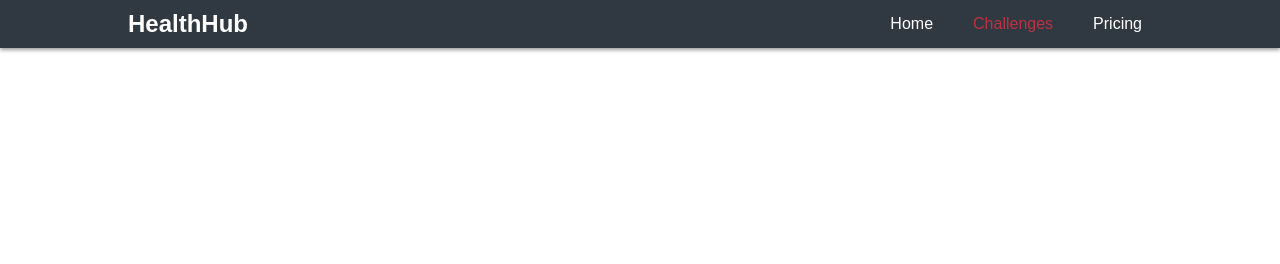
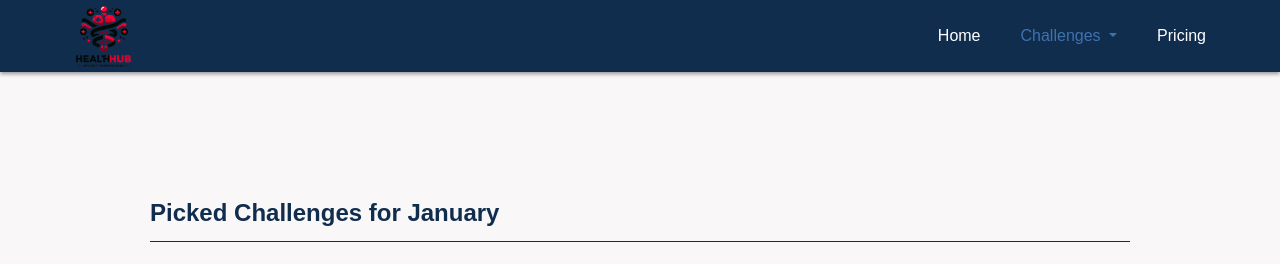
Before and after one commit to R4m4n2/HealthHub, a plain HTML site: page Challenges/userPicks.html in a window 1280 px wide. Drawn offline with nearby package versions, Linux system fonts and the light colour scheme.

Commit message:
Structured the userPicks.html page and changed the styling a bit

```diff
--- a/Challenges/challenges.css
+++ b/Challenges/challenges.css
@@ -83,7 +83,8 @@ body {
 .dropdown-menu {
   display: none; /* Hide dropdown by default */
   position: absolute; /* Position relative to the parent element */
-  background-color: #303841; /* Background color of dropdown */
+  background-color: var(--fourth-color); /* Background color of dropdown */
+  list-style: none;
   min-width: 200px; /* Minimum width of dropdown */
   box-shadow: 0px 8px 16px 0px rgba(0, 0, 0, 0.2); /* Dropdown shadow */
   z-index: 1; /* Ensure dropdown appears on top */
@@ -211,7 +212,7 @@ body {
 .challenge .challengeTitle {
   /* background-color: #f7f7f7; */
   color: var(--fourth-color);
-  padding-top: 20px;
+  padding-top: 15px;
   font-size: 18px;
   text-align: center;
   font-weight: bolder;
--- a/Challenges/userPicks.css
+++ b/Challenges/userPicks.css
@@ -1,6 +1,21 @@
+/* New Color Scheme */
+:root {
+  /* Very light color, suitable for backgrounds, light themes, subtle borders */
+  --first-color: #f9f7f7;
+
+  /* Soft light blue, good for gentle contrasts, header/footer backgrounds, subtle highlights */
+  --second-color: #dbe2ef;
+
+  /* Medium vibrant blue, ideal for primary buttons, text links, important headings */
+  --third-color: #3f72af;
+
+  /* Dark navy blue, great for readable text, depth-creating backgrounds, strong contrasts */
+  --fourth-color: #112d4e;
+}
+
 body {
   font-family: Arial, Helvetica, sans-serif;
-  background-color: white;
+  background-color: var(--first-color);
   height: 100%;
   width: 100%;
   margin: 0;
@@ -10,18 +25,18 @@ body {
 
 /* Custom Navbar Styles */
 .custom-navbar {
-  background-color: #303841; /* Navbar background color */
-  padding: 10px 0; /* Padding for the navbar */
-  box-shadow: 0 2px 4px rgba(0, 0, 0, 0.4); /* Optional: Adds a shadow effect */
-  position: fixed; /* Fix the navbar to the top */
-  top: 0; /* Align to the top of the page */
-  left: 0; /* Align to the left of the page */
-  width: 100%; /* Navbar spans the entire width */
-  z-index: 1000; /* Ensure the navbar stays on top of other elements */
+  background-color: var(--fourth-color);
+  padding: 0.25rem 0; /* Reduced padding */
+  box-shadow: 0 2px 4px rgba(0, 0, 0, 0.4);
+  position: fixed;
+  top: 0;
+  left: 0;
+  width: 100%;
+  z-index: 1000;
 }
 
 .navbar-container {
-  width: 80%;
+  width: 90%;
   margin: 0 auto;
   display: flex;
   justify-content: space-between;
@@ -29,10 +44,15 @@ body {
 }
 
 .navbar-logo {
-  color: white; /* Logo text color */
-  text-decoration: none;
-  font-size: 24px; /* Logo font size */
-  font-weight: bold;
+  display: flex;
+  align-items: center;
+}
+
+.logo {
+  height: 5rem; /* Adjusted logo height */
+  width: auto;
+  margin-top: -0.5rem; /* Negative margin for vertical alignment */
+  margin-bottom: -0.5rem;
 }
 
 .navbar-links {
@@ -56,14 +76,14 @@ body {
 
 .navbar-links a:hover,
 .navbar-links a.active {
-  color: #be3144; /* Menu item hover and active state color */
+  color: var(--third-color); /* Menu item hover and active state color */
 }
 
 /* Dropdown Menu Styles */
 .dropdown-menu {
   display: none; /* Hide dropdown by default */
   position: absolute; /* Position relative to the parent element */
-  background-color: #303841; /* Background color of dropdown */
+  background-color: var(--fourth-color); /* Background color of dropdown */
   min-width: 200px; /* Minimum width of dropdown */
   box-shadow: 0px 8px 16px 0px rgba(0, 0, 0, 0.2); /* Dropdown shadow */
   z-index: 1; /* Ensure dropdown appears on top */
@@ -86,9 +106,43 @@ body {
   background-color: transparent !important;
 }
 
+.challenge-category {
+  margin-top: 200px;
+  margin-right: 150px;
+  margin-left: 150px;
+  margin-bottom: 50px;
+}
+
+.explore-title {
+  padding-bottom: 15px;
+  border-bottom: solid 1px var(--fourth-color);
+  font-size: 24px;
+  font-weight: bolder;
+  line-height: 26px;
+  margin-bottom: 0;
+  margin-top: 0;
+  color: var(--fourth-color);
+}
+
+/* Category Containers */
+.category-container {
+  margin-right: auto;
+  margin-left: auto;
+  margin-bottom: 150px;
+}
+
+/* Challenges Container */
+.challenges-container {
+  display: flex;
+  flex-wrap: wrap;
+  justify-content: center;
+  gap: 25px;
+  margin-top: 30px;
+}
+
 /* Individual Challenge Card */
 .challenge {
-  border: 1px solid #ddd;
+  border: transparent;
   border-radius: 10px;
   overflow: hidden;
   width: 400px; /* Adjust as needed */
@@ -96,6 +150,7 @@ body {
   flex-direction: column; /* Stack children vertically */
   justify-content: space-between; /* Space between children */
   height: auto;
+  background-color: var(--second-color);
 }
 
 .challenge img {
@@ -112,23 +167,24 @@ body {
 
 .challenge .challengeTitle {
   /* background-color: #f7f7f7; */
-  color: #303841;
-  padding-top: 20px;
+  color: var(--fourth-color);
+  padding-top: 15px;
   font-size: 18px;
   text-align: center;
+  font-weight: bolder;
 }
 
 .challenge .challengeInfo {
-  padding: 10px;
-  font-size: 14px;
-  color: #303841;
+  padding: 0 10px;
+  font-size: 15px;
+  color: var(--fourth-color);
   text-align: center;
+  font-weight: lighter;
+  font-style: italic;
 }
 
-/* Challenges Container */
-.challenges-container {
-  display: flex;
-  flex-wrap: wrap;
-  justify-content: center;
-  gap: 25px;
+.category-container {
+  margin-right: auto;
+  margin-left: auto;
+  margin-bottom: 150px;
 }
--- a/Challenges/userPicks.html
+++ b/Challenges/userPicks.html
@@ -3,19 +3,25 @@
 
 <head>
     <title>User's Picked Challenges</title>
+    <!-- Bootstrap -->
+    <link rel="stylesheet" href="https://cdn.jsdelivr.net/npm/bootstrap@5.3.2/dist/css/bootstrap.min.css"
+        integrity="sha384-T3c6CoIi6uLrA9TneNEoa7RxnatzjcDSCmG1MXxSR1GAsXEV/Dwwykc2MPK8M2HN" crossorigin="anonymous">
+    <script defer src="https://cdn.jsdelivr.net/npm/bootstrap@5.3.2/dist/js/bootstrap.min.js"
+        integrity="sha384-BBtl+eGJRgqQAUMxJ7pMwbEyER4l1g+O15P+16Ep7Q9Q+zqX6gSbd85u4mG4QzX+"
+        crossorigin="anonymous"></script>
+    <!-- Bootstrap -->
     <link rel="stylesheet" type="text/css" href="userPicks.css">
 </head>
 
 <body>
-
     <nav class="custom-navbar">
         <div class="navbar-container">
-            <a href="#" class="navbar-logo">HealthHub</a>
+            <a href="#" class="navbar-logo"><img class="logo" src="/HealthHub/Logo.png" alt=""></a>
             <ul class="navbar-links">
                 <li><a href="#">Home</a></li>
                 <li class="dropdown">
                     <a href="challenges.html" class="active dropdown-toggle" id="navbarDropdown" role="button"
-                        data-bs-toggle="dropdown" aria-expanded="false">
+                        data-bs-toggle="dropdown" aria-expanded="false" target="_blank">
                         Challenges
                     </a>
                     <ul class="dropdown-menu" aria-labelledby="navbarDropdown">
@@ -28,23 +34,25 @@
         </div>
     </nav>
 
-
-
-    <section id="pickedChallenges">
-        <h1>Picked Challenges for the Month</h1>
-        <div id="pickedChallengesContainer">
-            <!-- Placeholder for picked challenges -->
-        </div>
-    </section>
+    <div class="challenge-category">
+        <h2 class="explore-title">Picked Challenges for </h2>
+    </div>
 
     <!-- Template for a single challenge -->
     <template id="challengeTemplate">
-        <div class="challenge challenges-container">
+        <div class="challenge">
             <img class="challengeImage" src="" alt="Challenge Image">
             <h3 class="challengeTitle"></h3>
             <h4 class="challengeInfo"></h4>
         </div>
     </template>
+
+    <section id="pickedChallenges" class="category-container">
+        <div class="challenges-container" id="pickedChallengesContainer">
+            <!-- Placeholder for picked challenges -->
+        </div>
+    </section>
+
     <script src="userPicks.js"></script>
 </body>
 
--- a/Challenges/userPicks.js
+++ b/Challenges/userPicks.js
@@ -1,4 +1,5 @@
 document.addEventListener("DOMContentLoaded", () => {
+  updateTitleWithCurrentMonth();
   displayUserPickedChallenges();
 });
 
@@ -20,3 +21,28 @@ function displayUserPickedChallenges() {
     container.appendChild(challengeClone);
   });
 }
+
+function updateTitleWithCurrentMonth() {
+  const monthNames = [
+    "January",
+    "February",
+    "March",
+    "April",
+    "May",
+    "June",
+    "July",
+    "August",
+    "September",
+    "October",
+    "November",
+    "December",
+  ];
+  const currentDate = new Date();
+  const currentMonthName = monthNames[currentDate.getMonth()];
+  console.log(currentMonthName);
+
+  const titleElement = document.querySelector(".explore-title");
+  if (titleElement) {
+    titleElement.textContent += currentMonthName;
+  }
+}
```
